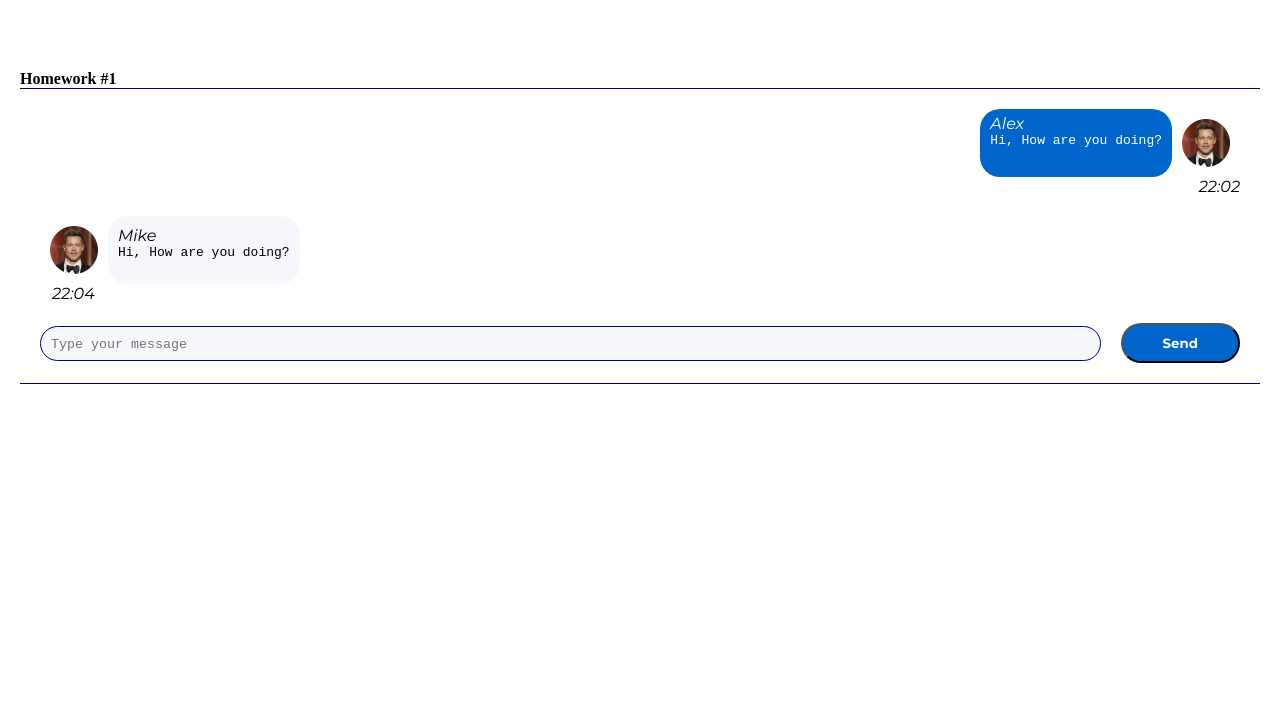
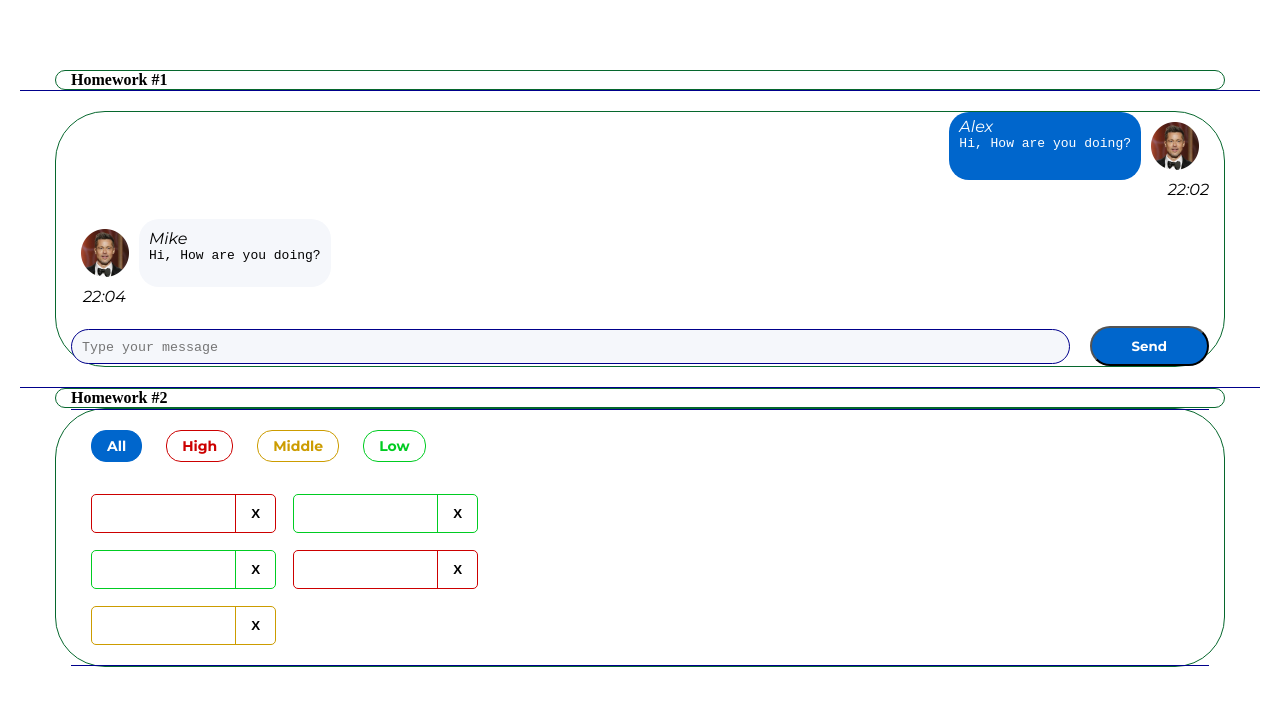
Before and after one commit to Valeriusdev/advanced-react-typescript, a React (Create React App) app: page / in a window 1280 px wide. Shown: the top 706 px of the page. Built offline with nearby package versions, Linux system fonts and the light colour scheme.

Commit message:
add filters

```diff
--- a/src/index.css
+++ b/src/index.css
@@ -14,7 +14,12 @@ body {
     box-sizing: border-box;
 }
 
-code {
-    font-family: source-code-pro, Menlo, Monaco, Consolas, 'Courier New',
-    monospace;
+.container {
+    max-width: 1170px;
+    width: 100%;
+    height: 100%;
+    padding: 0 15px;
+    margin: 0 auto;
+    border: 1px solid rgb(6, 103, 45);
+    border-radius: 50px;
 }
--- a/src/s1-main/App.tsx
+++ b/src/s1-main/App.tsx
@@ -1,13 +1,14 @@
 import React from 'react'
 import s from './App.module.css'
 import HW1 from '../s2-homeworks/hw01/HW1'
+import HW2 from '../s2-homeworks/hw02/HW2'
 
 function App() {
     return (
         <div className={s.App}>
             <HW1/>
             {/*раскомментировать по ходу выполнения*/}
-            {/*<HW2/>*/}
+            <HW2/>
             {/*<HW3/>*/}
             {/*<HW4/>*/}
 
--- a/src/s2-homeworks/hw01/HW1.tsx
+++ b/src/s2-homeworks/hw01/HW1.tsx
@@ -1,9 +1,9 @@
-import React from 'react'
-import Message from './message/Message'
-import MessageSender from './message-sender/MessageSender'
-import s2 from '../../s1-main/App.module.css'
-import FriendMessage from './friend-message/FriendMessage'
-import avatar from './avatar.png'
+import React from "react";
+import Message from "./message/Message";
+import MessageSender from "./message-sender/MessageSender";
+import s2 from "../../s1-main/App.module.css";
+import FriendMessage from "./friend-message/FriendMessage";
+import avatar from "./avatar.png";
 
 /*
  * 1 - описать тип MessageType
@@ -15,16 +15,16 @@ import avatar from './avatar.png'
 
 // нужно создать правильный тип вместо any
 export type MessageType = {
-    id: number
+  id: number;
   user: {
-        avatar: string
-        name: string
-    }
+    avatar: string;
+    name: string;
+  };
   message: {
-        text: string
-        time: string
-    }
-}
+    text: string;
+    time: string;
+  };
+};
 
 // структуру объекта не менять
 export const message0: MessageType = {
@@ -32,30 +32,33 @@ export const message0: MessageType = {
 
   user: {
     avatar: avatar, // можно менять
-        name: 'Alex',  // можно менять
+    name: "Alex", // можно менять
   },
   message: {
-        text: 'Hi, How are you doing?', // можно менять
-        time: '22:02', // можно менять
+    text: "Hi, How are you doing?", // можно менять
+    time: "22:02", // можно менять
   },
-}
+};
 export const friendMessage0: MessageType = {
   id: 100,
   user: {
     avatar: avatar, // можно менять
-        name: 'Mike', // можно менять
+    name: "Mike", // можно менять
   },
   message: {
-        text: 'Hi, How are you doing?', // можно менять
-        time: '22:04', // можно менять
+    text: "Hi, How are you doing?", // можно менять
+    time: "22:04", // можно менять
   },
-}
+};
 
 const HW1 = () => {
   return (
-        <div id={'hw1'}>
+    <div id={"hw1"}>
+      <div className="container">
         <div className={s2.hwTitle}>Homework #1</div>
+      </div>
       <div className={s2.hw}>
+        <div className="container">
           {/*проверка отображения (не менять)*/}
           <div>
             <Message message={message0} />
@@ -66,7 +69,8 @@ const HW1 = () => {
           <MessageSender M={Message} />
         </div>
       </div>
-    )
-}
+    </div>
+  );
+};
 
-export default HW1
+export default HW1;
--- a/src/s2-homeworks/hw02/HW2.tsx
+++ b/src/s2-homeworks/hw02/HW2.tsx
@@ -1,6 +1,6 @@
-import React, {useState} from 'react'
-import Affairs from './affairs/Affairs'
-import s2 from '../../s1-main/App.module.css'
+import React, { useState } from "react";
+import Affairs from "./affairs/Affairs";
+import s2 from "../../s1-main/App.module.css";
 
 /*
  * 1 - описать типы AffairPriorityType, AffairType
@@ -17,46 +17,54 @@ import s2 from '../../s1-main/App.module.css'
  * */
 
 // types
-export type AffairPriorityType = any // need to fix any
+export type AffairPriorityType = "low" | "middle" | "high"; // need to fix any
 export type AffairType = {
-    _id: any // need to fix any
-    name: any // need to fix any
-    priority: AffairPriorityType
-}
-export type FilterType = 'all' | AffairPriorityType
+  _id: number; // need to fix any
+  name: string; // need to fix any
+  priority: AffairPriorityType;
+};
+export type FilterType = "all" | AffairPriorityType;
 
 // constants
-const defaultAffairs: any = [ // need to fix any
-    {_id: 1, name: 'React', priority: 'high'}, // студенты могут изменить содержимое name и количество элементов в массиве, ...priority не менять!
-    {_id: 2, name: 'anime', priority: 'low'},
-    {_id: 3, name: 'games', priority: 'low'},
-    {_id: 4, name: 'work', priority: 'high'},
-    {_id: 5, name: 'html & css', priority: 'middle'},
-]
+const defaultAffairs: AffairType[] = [
+  // need to fix any
+  { _id: 1, name: "React", priority: "high" }, // студенты могут изменить содержимое name и количество элементов в массиве, ...priority не менять!
+  { _id: 2, name: "anime", priority: "low" },
+  { _id: 3, name: "games", priority: "low" },
+  { _id: 4, name: "work", priority: "high" },
+  { _id: 5, name: "html & css", priority: "middle" },
+];
 
 // pure helper functions
-export const filterAffairs = (affairs: any, filter: any): any => { // need to fix any
+export const filterAffairs = (affairs: AffairType[], filter: any): any => {
+  if (filter == "all") return affairs;
+  else if (filter = "low") return affairs.filter(a => a.priority == "low");
+  else if (filter = "middle") return affairs.filter(a => a.priority == "middle");
+  else if (filter = "high") return affairs.filter(a => a.priority == "high");
+  else return affairs; // need to fix
+};
+export const deleteAffair = (affairs: any, _id: any): any => {
+  // need to fix any
 
-
-    return affairs // need to fix
-}
-export const deleteAffair = (affairs: any, _id: any): any => { // need to fix any
-
-    return affairs // need to fix
-}
+  return affairs; // need to fix
+};
 
 function HW2() {
-    const [affairs, setAffairs] = useState<any>(defaultAffairs) // need to fix any
-    const [filter, setFilter] = useState<FilterType>('all')
+  const [affairs, setAffairs] = useState<any>(defaultAffairs); // need to fix any
+  const [filter, setFilter] = useState<FilterType>("all");
 
-    const filteredAffairs = filterAffairs(affairs, filter)
-    const deleteAffairCallback = (_id: any) => { // need to fix any
+  const filteredAffairs = filterAffairs(affairs, filter);
+  const deleteAffairCallback = (_id: any) => {
+    // need to fix any
     // need to fix
-    }
+  };
 
   return (
-        <div id={'hw2'}>
+    <div id={"hw2"}>
+      <div className="container">
         <div className={s2.hwTitle}>Homework #2</div>
+      </div>
+      <div className="container">
         <div className={s2.hw}>
           <Affairs
             data={filteredAffairs}
@@ -66,7 +74,8 @@ function HW2() {
           />
         </div>
       </div>
-    )
+    </div>
+  );
 }
 
-export default HW2
+export default HW2;
```
Also changed, not shown: 1 other file (tests, documents, lock files or other folders). Lines whose indentation alone changed are shown as unchanged.
